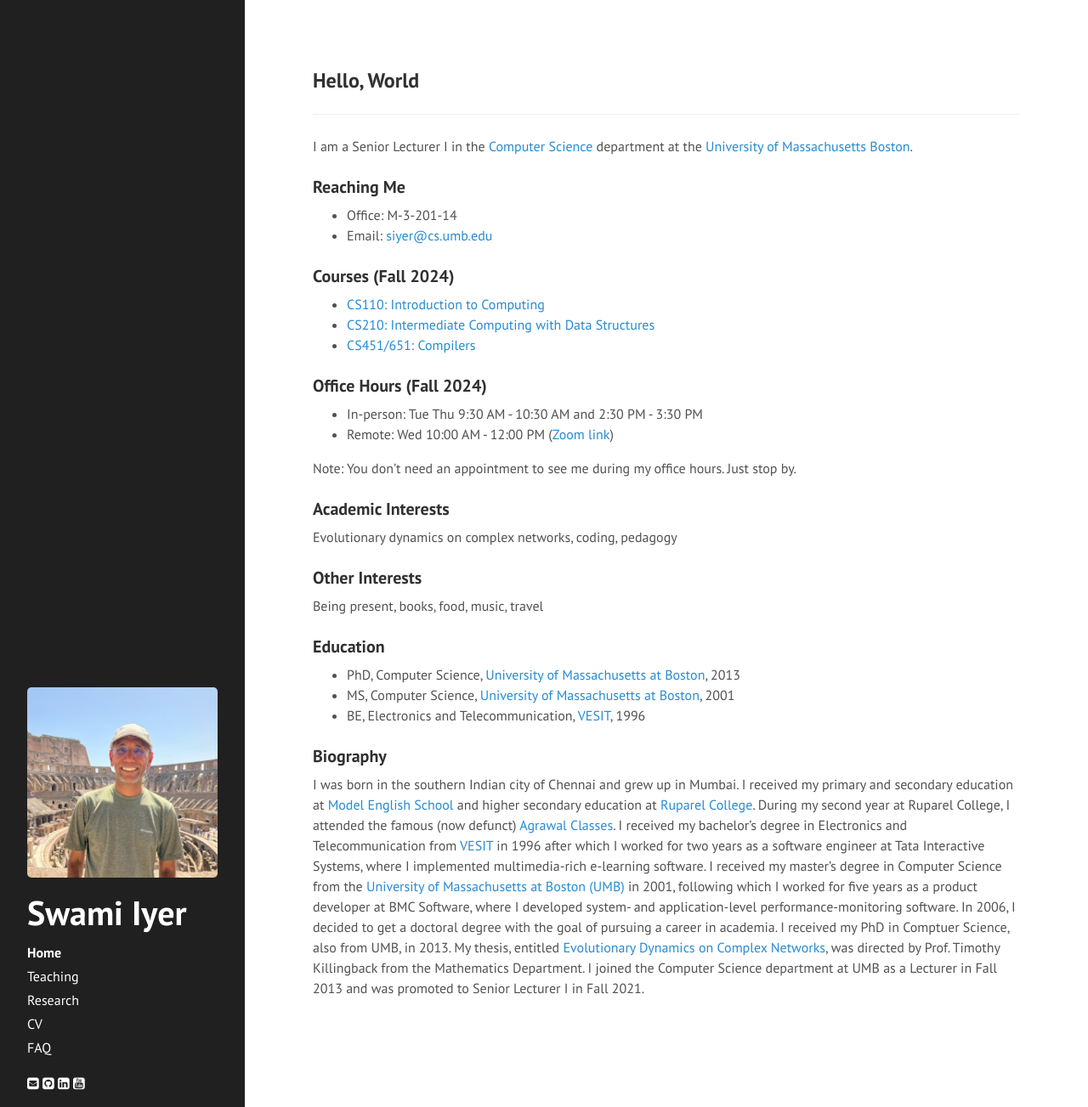
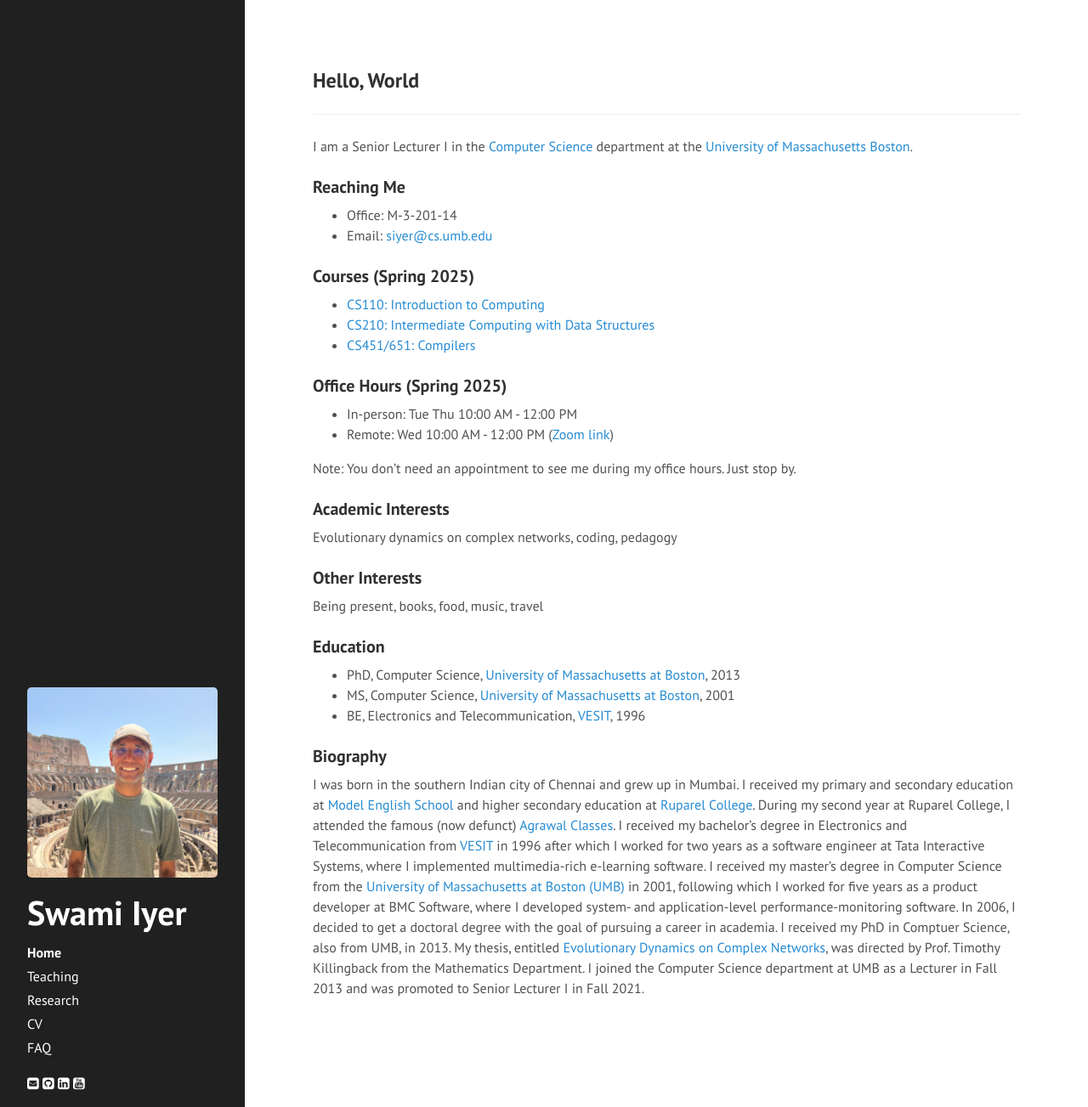
Before and after one commit to swamiiyer/swamiiyer.github.io, a Jekyll site: the page built from _pages/index.md, in a window 1280 px wide and 1303 px high. Shown: the whole window at 85% size. Built offline with Jekyll 4.4.1, drawn with Linux system fonts in a browser that asks for light colours; nearby versions of some CDN libraries.

Commit message:
Updated for Spring 2025

```diff
--- a/_pages/index.md
+++ b/_pages/index.md
@@ -12,15 +12,15 @@ I am a Senior Lecturer I in the [Computer Science](http://www.cs.umb.edu) depart
 - Office: M-3-201-14
 - Email: [siyer@cs.umb.edu](mailto://siyer@cs.umb.edu)
 
-### Courses (Fall 2024)
+### Courses (Spring 2025)
 
 - [CS110: Introduction to Computing](/cs110/)
 - [CS210: Intermediate Computing with Data Structures](/cs210/)
 - [CS451/651: Compilers](/cs451/)
 
-### Office Hours (Fall 2024)
+### Office Hours (Spring 2025)
 
-- In-person: Tue Thu 9:30 AM - 10:30 AM and 2:30 PM - 3:30 PM
+- In-person: Tue Thu 10:00 AM - 12:00 PM
 - Remote: Wed 10:00 AM - 12:00 PM ([Zoom link](https://umassboston.zoom.us/j/8790346943?pwd=N1VCR0RnbnJhNVpBZEprbmdFcVF0Zz09))
 
 Note: You don't need an appointment to see me during my office hours. Just stop by.
```
Also changed, not shown: _pages/teaching.md (+3 -3 lines).
